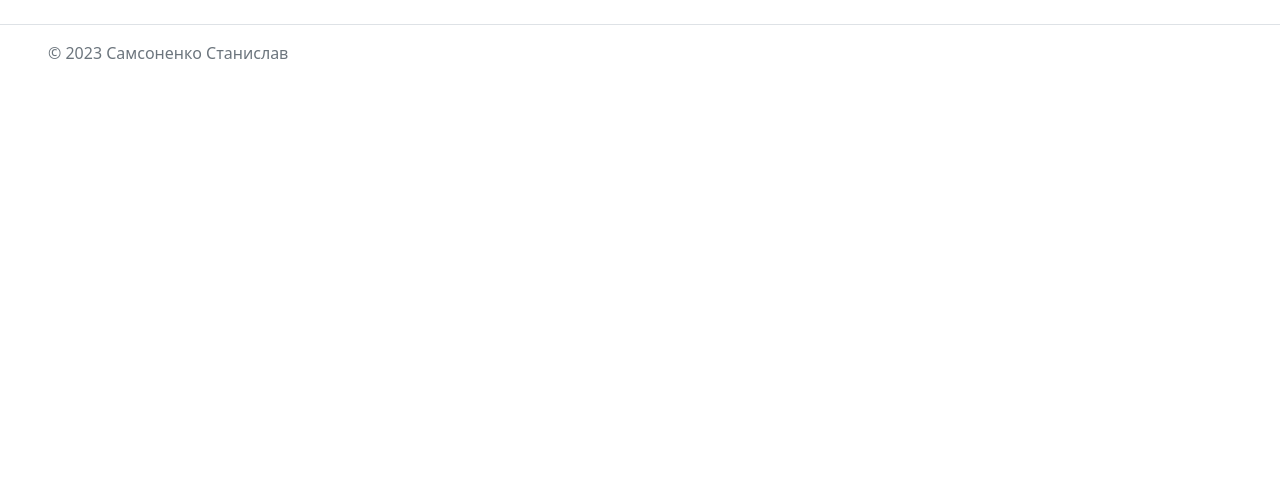
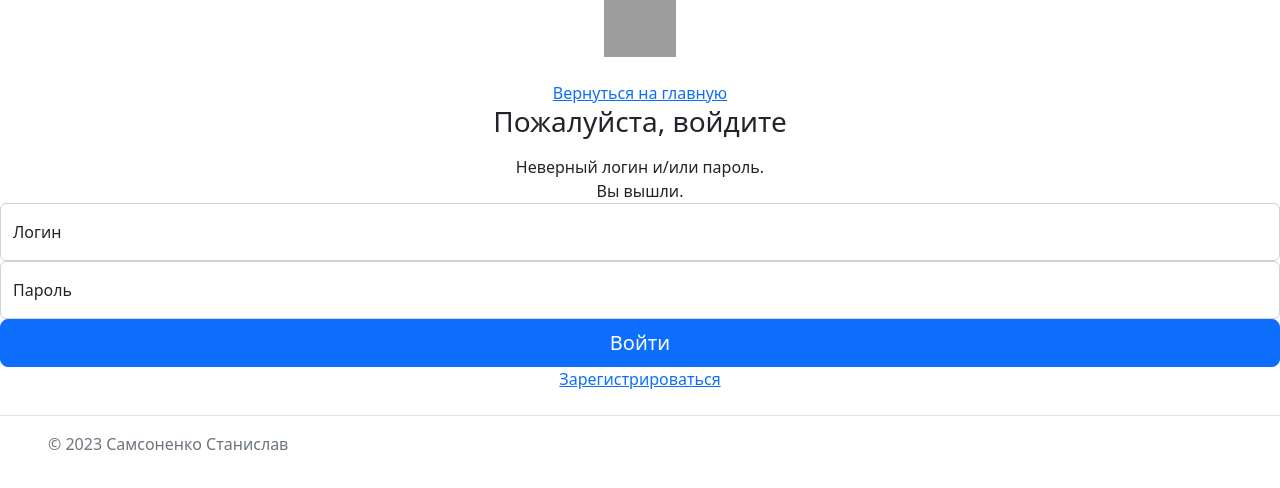
Before and after one commit to Samsonenko-Stanislav/Dental_clinic_coursework, a React (Create React App) app in the folder client/front-end/: page /login in a window 1280 px wide. Shown: the top 488 px of the page. Built offline with nearby package versions, Linux system fonts and the light colour scheme; grey boxes are pictures that could not be loaded.

Commit message:
Added login page

```diff
--- a/client/front-end/src/App.js
+++ b/client/front-end/src/App.js
@@ -1,8 +1,10 @@
 import './App.css';
 import 'bootstrap/dist/css/bootstrap.min.css';
 import {Routes, Route, BrowserRouter} from 'react-router-dom';
-import Main_page from "./Components/Main.js";
-import Footer from "./Components/Footer.js";
+import Main_page from "./components/Main.js";
+import Footer from "./components/Footer.js";
+import Home from "./pages/Home";
+import Login from "./authorization/Login";
 
 
 const App = () => {
@@ -12,7 +14,8 @@ const App = () => {
 
         <BrowserRouter>
           <Routes>
-            <Route path="/" element={<Main_page />} />
+            <Route path="/" element={<Home />} />
+              <Route path="/login" element={<Login />} />
           </Routes>
         </BrowserRouter>
           <Footer/>
--- /dev/null
+++ b/client/front-end/src/authorization/Login.js
@@ -0,0 +1,39 @@
+import React from 'react';
+import '../App.css';
+import 'bootstrap/dist/css/bootstrap.min.css';
+
+
+
+function Login() {
+        return (
+            <div className="text-center">
+                    <form action="/login" method="post">
+                            <img className="mb-4" src="/static/img/tooth.svg" alt="" width="72" height="57" />
+                            <br />
+                            <a href="/">Вернуться на главную</a>
+                            <h1 className="h3 mb-3 fw-normal">Пожалуйста, войдите</h1>
+
+                            <div className={window.location.search.includes('error') ? 'error' : 'hidden'}>
+                                    Неверный логин и/или пароль.
+                            </div>
+                            <div className={window.location.search.includes('logout') ? 'logout' : 'hidden'}>
+                                    Вы вышли.
+                            </div>
+
+                            <div className="form-floating">
+                                    <input type="text" className="form-control" id="floatingInput" placeholder="Логин" name="username" />
+                                    <label htmlFor="floatingInput">Логин</label>
+                            </div>
+                            <div className="form-floating">
+                                    <input type="password" className="form-control" id="floatingPassword" placeholder="Пароль" name="password" />
+                                    <label htmlFor="floatingPassword">Пароль</label>
+                            </div>
+
+                            <button className="w-100 btn btn-lg btn-primary" type="submit">Войти</button>
+                    </form>
+                    <a href="/sign_up">Зарегистрироваться</a>
+            </div>
+        );
+}
+
+export default Login;
--- a/client/front-end/src/Components/Footer.js
+++ b/client/front-end/src/components/Footer.js
@@ -1,5 +1,5 @@
 import React from 'react';
-
+import 'bootstrap/dist/css/bootstrap.min.css';
 class Footer extends React.Component {
     render() {
         return (
--- a/client/front-end/src/Components/Main.js
+++ b/client/front-end/src/components/Main.js
@@ -1,7 +1,7 @@
 import React from 'react';
 import Main_pict from "../main.jpg";
 import '../App.css';
-
+import 'bootstrap/dist/css/bootstrap.min.css';
 class Main_page extends React.Component {
     render() {
         return (
--- /dev/null
+++ b/client/front-end/src/pages/Home.js
@@ -0,0 +1,14 @@
+import React from 'react';
+import 'bootstrap/dist/css/bootstrap.min.css';
+import Main from "../components/Main";
+
+const Home = () => {
+    return (
+        <div>
+            <Main/>
+        </div>
+
+    )
+}
+
+export default Home
```
